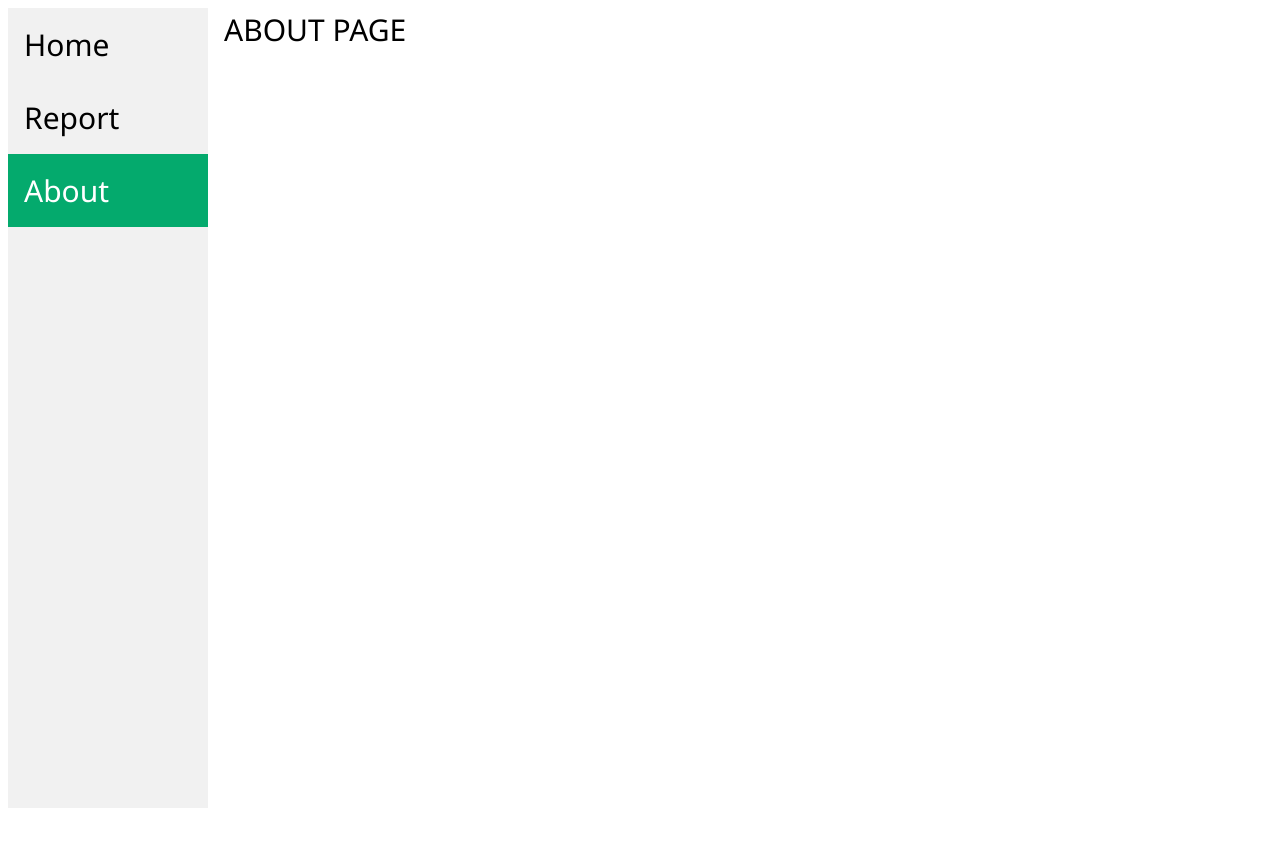
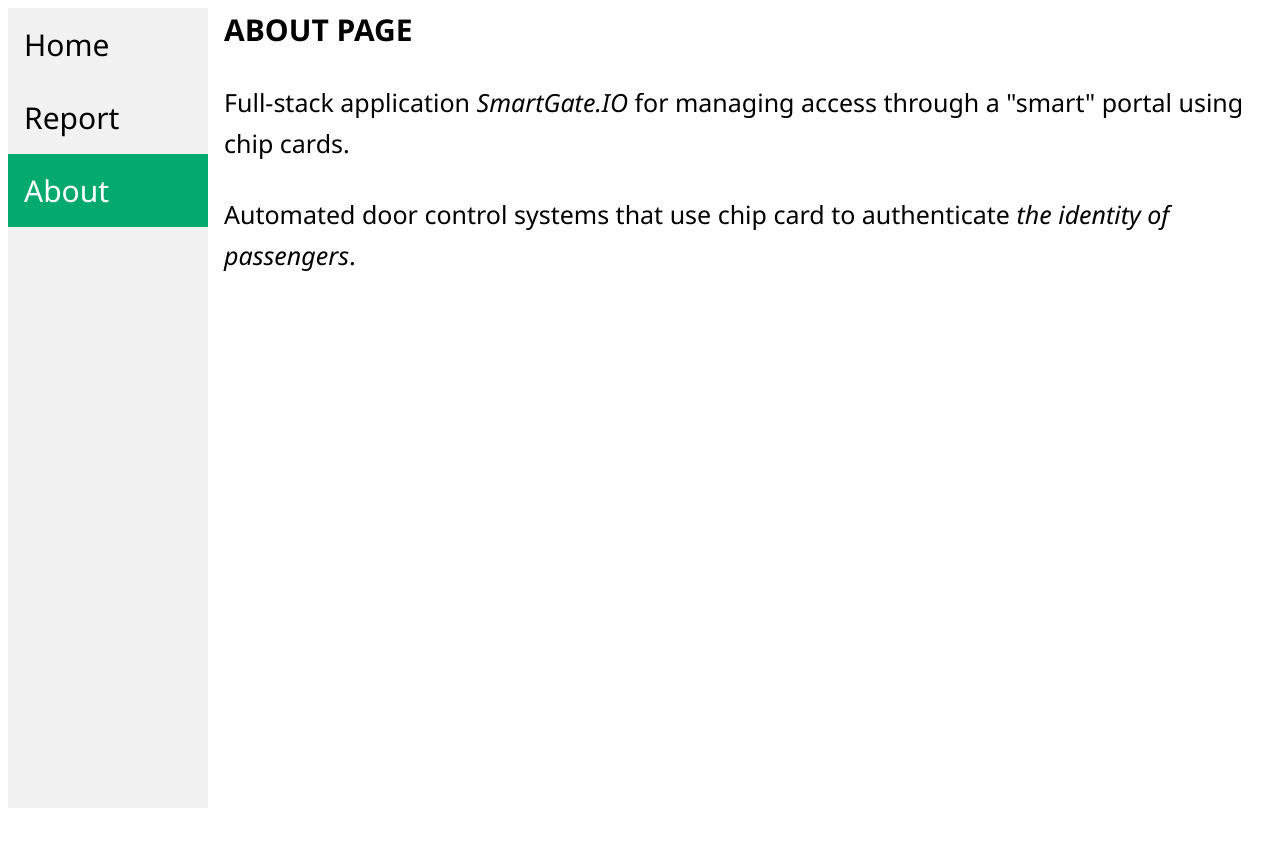
Before and after one commit to simeonkrastev/SmartGateIO, a plain HTML site: page wwwroot/about.html in a window 1280 px wide. Drawn offline with Linux system fonts and the light colour scheme.

Commit message:
Fixed - Add contents in the About page #3

```diff
--- a/wwwroot/about.html
+++ b/wwwroot/about.html
@@ -13,7 +13,18 @@
     </div>
 
     <div id="content" class="content">
-        ABOUT PAGE
+        <strong>ABOUT PAGE</strong>
+        <br />
+        <p>
+            <small>
+                Full-stack application <i>SmartGate.IO</i> for managing access through a "smart" portal using chip cards.
+            </small>
+        </p>
+        <p>
+            <small>
+                Automated door control systems that use chip card to authenticate <i>the identity of passengers</i>.
+            </small>
+        </p>
     </div>
 </body>
 </html>
```
Also changed, not shown: wwwroot/index.html (+1 -1 lines), wwwroot/report.html (+1 -1 lines).
